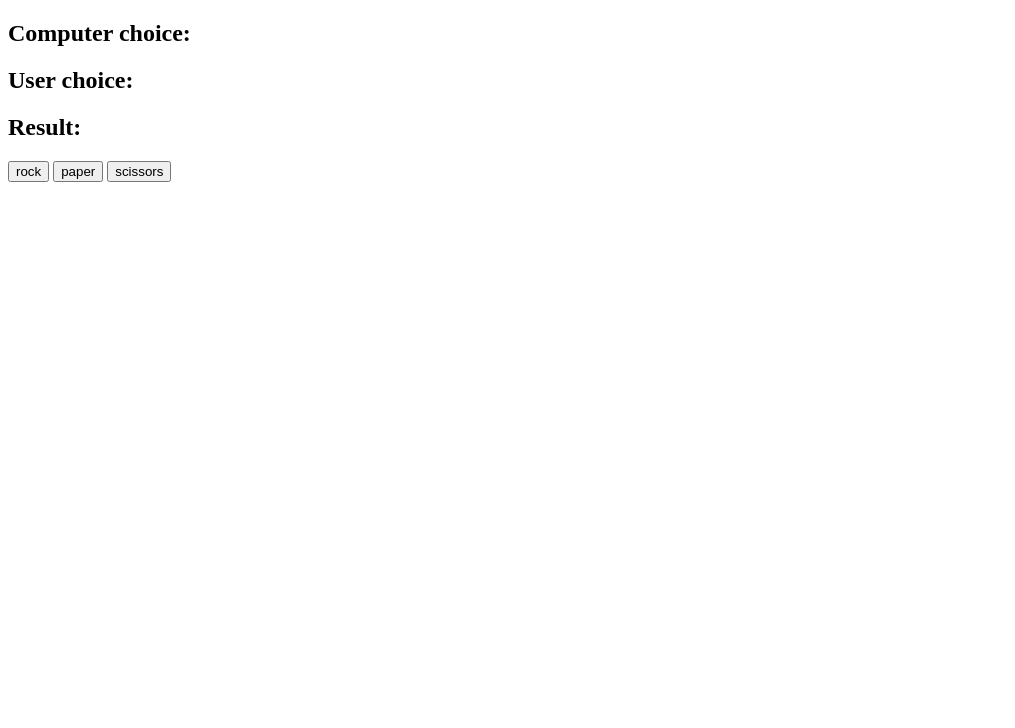
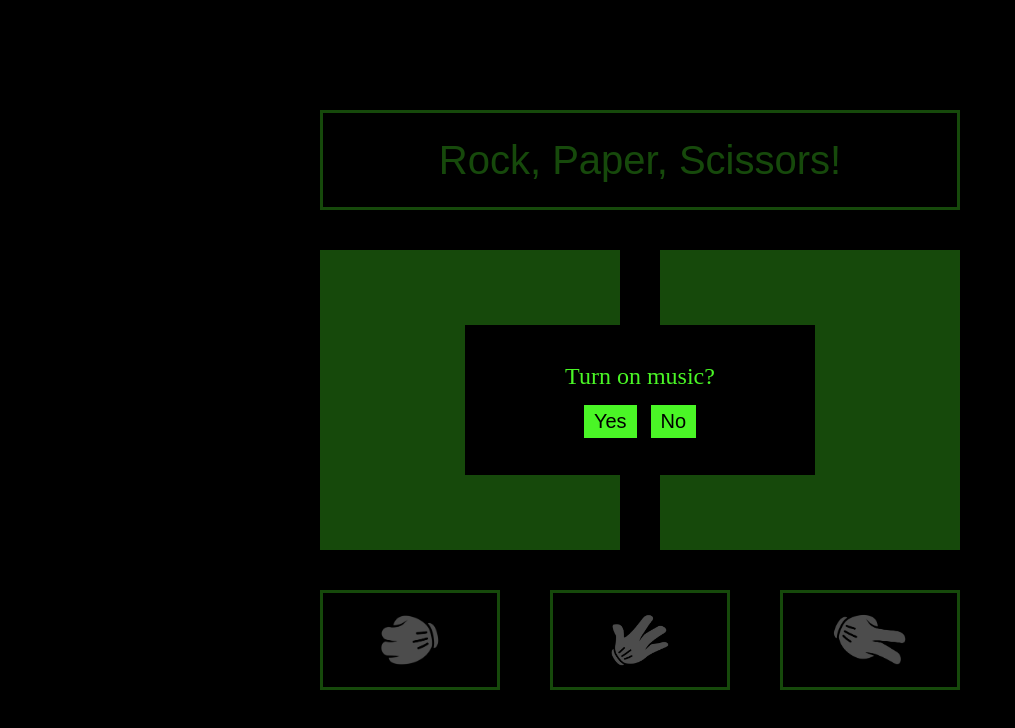
Before and after one commit to DimaChekashov/js-games, a plain HTML site: page rock-paper-scissors/index.html in a window 1280 px wide. Shown: the whole page, without its empty margins (0-1015 px from the left). Drawn offline with Linux system fonts and the light colour scheme.

Commit message:
improve rps game

```diff
--- a/rock-paper-scissors/index.html
+++ b/rock-paper-scissors/index.html
@@ -8,13 +8,27 @@
     <link rel="stylesheet" href="./style.css">
 </head>
 <body>
-    <h2>Computer choice:<span id="computer-choice"></span></h2>
-    <h2>User choice:<span id="user-choice"></span></h2>
-    <h2>Result:<span id="result"></span></h2>
-
-    <button id="rock">rock</button>
-    <button id="paper">paper</button>
-    <button id="scissors">scissors</button>
+    <div class="scene">
+        <div class="scoreboard" id="result">Rock, Paper, Scissors!</div>
+        <div class="choices">
+            <div class="choice-box" id="user-choice">
+            </div>
+            <div class="choice-box" id="computer-choice">
+            </div>
+        </div>
+        <div class="controls">
+            <button class="controls__btn" id="rock">
+                <img src="./assets/rock.png">
+            </button>
+            <button class="controls__btn" id="paper">
+                <img src="./assets/paper.png">
+            </button>
+            <button class="controls__btn" id="scissors">
+                <img src="./assets/scissors.png">
+            </button>
+        </div>
+        <audio id="audio" src="./stay-retro.mp3" type="audio/mpeg" autoplay />
+    </div>
 
     <script src="./script.js"></script>
 </body>
--- a/rock-paper-scissors/script.js
+++ b/rock-paper-scissors/script.js
@@ -2,51 +2,85 @@ const computerChoiceDisplay = document.querySelector("#computer-choice");
 const userChoiceDisplay = document.querySelector("#user-choice");
 const resultDisplay = document.querySelector("#result");
 const possibleChoices = document.querySelectorAll("button");
+const audio = document.querySelector("#audio");
 
 let userChoice;
 let computerChoice;
 
 possibleChoices.forEach((btn) =>
     btn.addEventListener("click", (e) => {
-        userChoice = e.target.id;
-        userChoiceDisplay.innerHTML = userChoice;
+        userChoice = btn.getAttribute("id");
+        showImg(userChoiceDisplay, userChoice);
         getComputerChoice();
         getResult();
     })
 );
 
+function showImg(box, type) {
+    box.innerHTML = `<img src="./assets/${type}.png" alt="${type}">`;
+}
+
 function getComputerChoice() {
     const randomNumber = Math.floor(Math.random() * 3);
 
-    if (randomNumber === 1) computerChoice = "rock";
-    if (randomNumber === 2) computerChoice = "paper";
-    if (randomNumber === 3) computerChoice = "scissors";
+    computerChoice =
+        randomNumber === 1 ? "rock" : randomNumber === 2 ? "paper" : "scissors";
 
-    computerChoiceDisplay.innerHTML = computerChoice;
+    showImg(computerChoiceDisplay, computerChoice);
 }
 
 function getResult() {
-    if (computerChoice === userChoice) {
+    if (
+        (computerChoice === "rock" && userChoice === "paper") ||
+        (computerChoice === "paper" && userChoice === "scissors") ||
+        (computerChoice === "scissors" && userChoice === "rock")
+    ) {
+        result = "You win!";
+    } else if (computerChoice === userChoice) {
         result = "it's a draw!";
-    }
-    if (computerChoice === "rock" && userChoice === "paper") {
-        result = "you win!";
-    }
-    if (computerChoice === "rock" && userChoice === "scissors") {
-        result = "you lose!";
-    }
-    if (computerChoice === "paper" && userChoice === "scissors") {
-        result = "you win!";
-    }
-    if (computerChoice === "paper" && userChoice === "rock") {
-        result = "you lose!";
-    }
-    if (computerChoice === "scissors" && userChoice === "rock") {
-        result = "you win!";
-    }
-    if (computerChoice === "scissors" && userChoice === "paper") {
-        result = "you lose!";
+    } else {
+        result = "You lose!";
     }
 
     resultDisplay.innerHTML = result;
 }
+
+// audio.muted = true;
+// audio.play();
+// audio.addEventListener("canplaythrough", function() {
+//     if(confirm("Turn on music?")) {
+//         audio.play();
+//     }
+//     document.body.addEventListener("mousemove", function () {
+//         audio.play();
+//     });
+// });
+
+let modal = document.createElement("div");
+modal.classList.add("modal-overlay");
+
+function showModal() {
+    modal.innerHTML = `
+        <div class="modal">
+            <div class="modal-title">Turn on music?</div>
+            <div>
+                <button type="button" onclick="onMusic(true)">Yes</button>
+                <button type="button" onclick="onMusic(false)">No</button>
+            </div>
+        </div>
+    `;
+    document.querySelector("body").appendChild(modal);
+}
+
+function hideModal() {
+    modal.remove();
+}
+
+function onMusic(status) {
+    if(status) {
+        audio.play();
+    }
+    hideModal();
+}
+
+showModal();
--- a/rock-paper-scissors/style.css
+++ b/rock-paper-scissors/style.css
@@ -0,0 +1,120 @@
+* {
+    padding: 0;
+    margin: 0;
+    box-sizing: border-box;
+}
+
+.scene {
+    width: 100vw;
+    height: 100vh;
+    background-color: rgb(0, 0, 0);
+    display: flex;
+    flex-direction: column;
+    justify-content: center;
+    align-items: center;
+    gap: 40px;
+}
+
+.choices {
+    display: flex;
+    gap: 40px;
+    justify-content: center;
+}
+
+.choice-box {
+    width: 300px;
+    height: 300px;
+    background-color: #4AF626;
+    display: flex;
+    align-items: center;
+    justify-content: center;
+    padding: 30px;
+}
+
+.choice-box img {
+    width: 100%;
+    height: 100%;
+    object-fit: contain;
+}
+
+.scoreboard {
+    background-color: rgb(0, 0, 0);
+    border: 3px solid #4AF626;
+    width: 640px;
+    height: 100px;
+    display: flex;
+    align-items: center;
+    justify-content: center;
+    color: #4AF626;
+    font-size: 40px;
+    line-height: 1;
+    font-family: Arial, Helvetica, sans-serif;
+}
+
+.controls {
+    display: grid;
+    grid-template-columns: repeat(3, 1fr);
+    gap: 50px;
+    width: 640px;
+}
+
+.controls__btn {
+    border: 0;
+    background-color: transparent;
+    padding: 20px;
+    height: 100px;
+    border: 3px solid #4AF626;
+    cursor: pointer;
+    transition: background-color 0.3s ease-in-out;
+}
+
+.controls__btn:hover {
+    background-color: #4AF626;
+}
+
+.controls__btn img {
+    width: 100%;
+    height: 100%;
+    object-fit: contain;
+}
+
+.modal-overlay {
+    position: fixed;
+    z-index: 10;
+    width: 100%;
+    height: 100%;
+    left: 0;
+    top: 0;
+    background-color: rgba(0, 0, 0, 0.7);
+    display: flex;
+    align-items: center;
+    justify-content: center;
+}
+
+.modal {
+    background-color:rgb(0, 0, 0);
+    width: 350px;
+    height: 150px;
+    display: flex;
+    flex-direction: column;
+    justify-content: center;
+    align-items: center;
+    padding: 10px 20px;
+}
+
+.modal button {
+    padding: 0;
+    border: 0;
+    background-color: #4AF626;
+    color: rgb(0, 0, 0);
+    padding: 5px 10px;
+    font-size: 20px;
+    margin: 0 5px;
+    cursor: pointer;
+}
+
+.modal-title {
+    color: #4AF626;
+    font-size: 24px;
+    margin-bottom: 15px;
+}
```
Also changed, not shown: rock-paper-scissors/assets/paper.png (added), rock-paper-scissors/assets/rock.png (added), rock-paper-scissors/assets/scissors.png (added), 1 other file.
